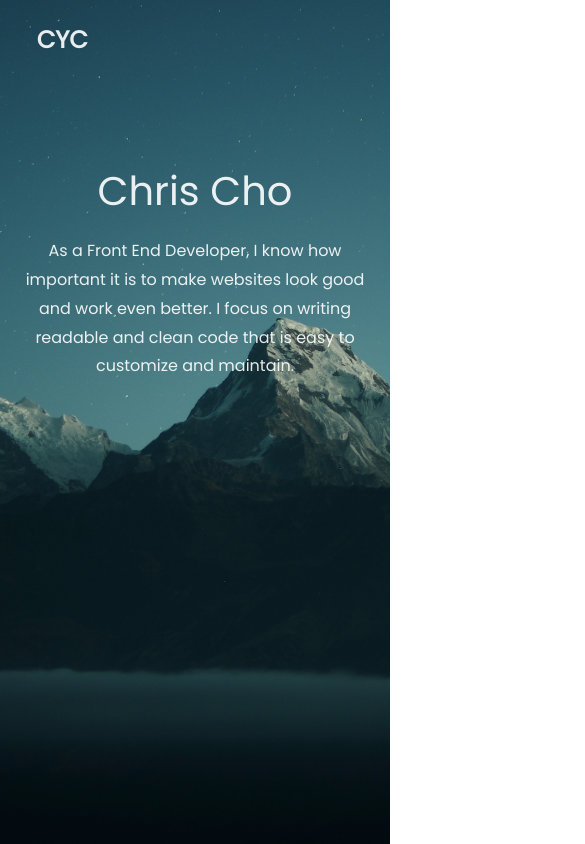
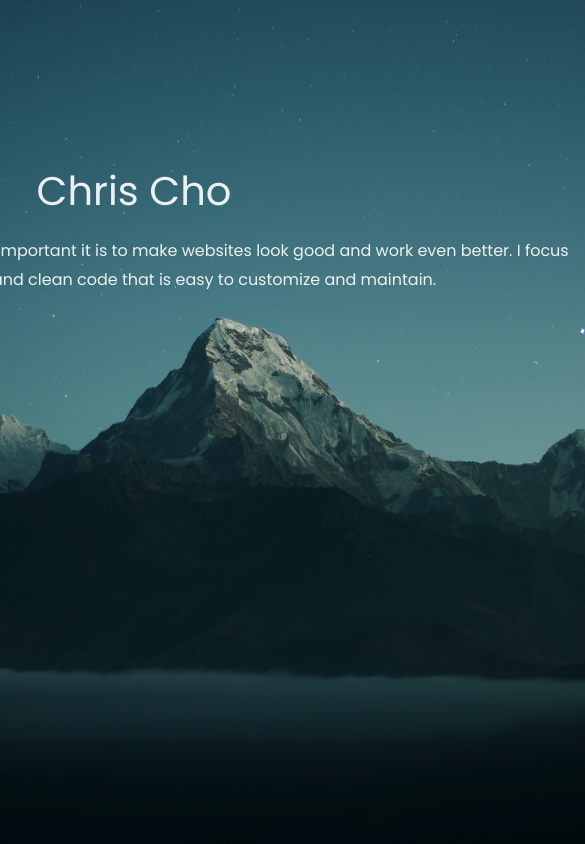
Before and after one commit to cycho04/Portfolio, a Gatsby site: page / in a window 390 px wide. Shown: the top 844 px of the page, 585 px wide, since content can reach past the window. Built offline with nearby package versions, Linux system fonts and the light colour scheme; Gatsby itself is replaced by a stand-in of ours.

Commit message:
testing mobile

```diff
--- a/src/components/layout.js
+++ b/src/components/layout.js
@@ -17,6 +17,8 @@ const StyledBackgroundImage = styled(BackgroundImage)`
   background-repeat: no-repeat;
   width: auto;
   position: absolute;
+  left: 50%;
+  margin-left: -512px;
 `
 
 const Layout = ({ children }) => {
```
